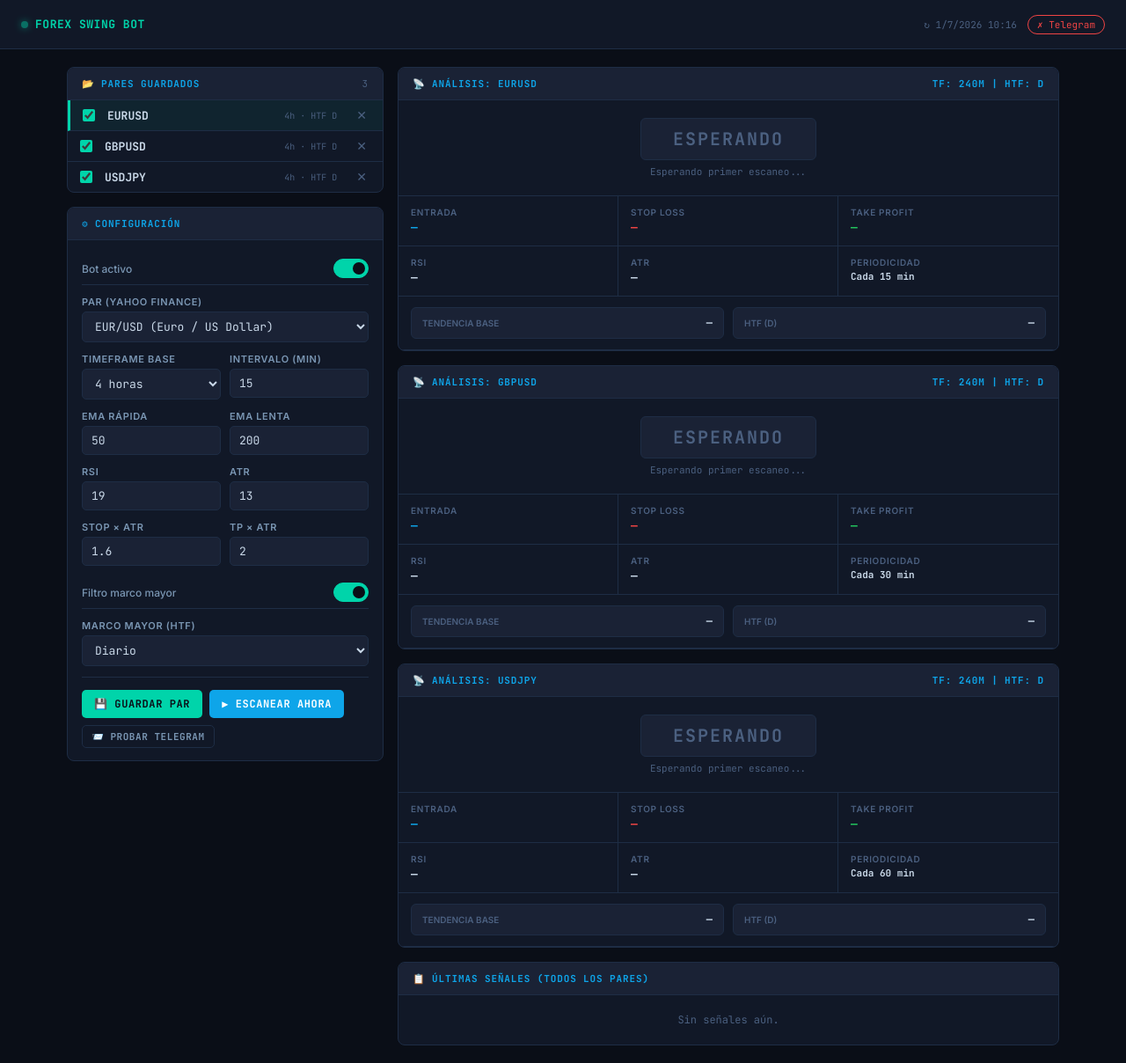
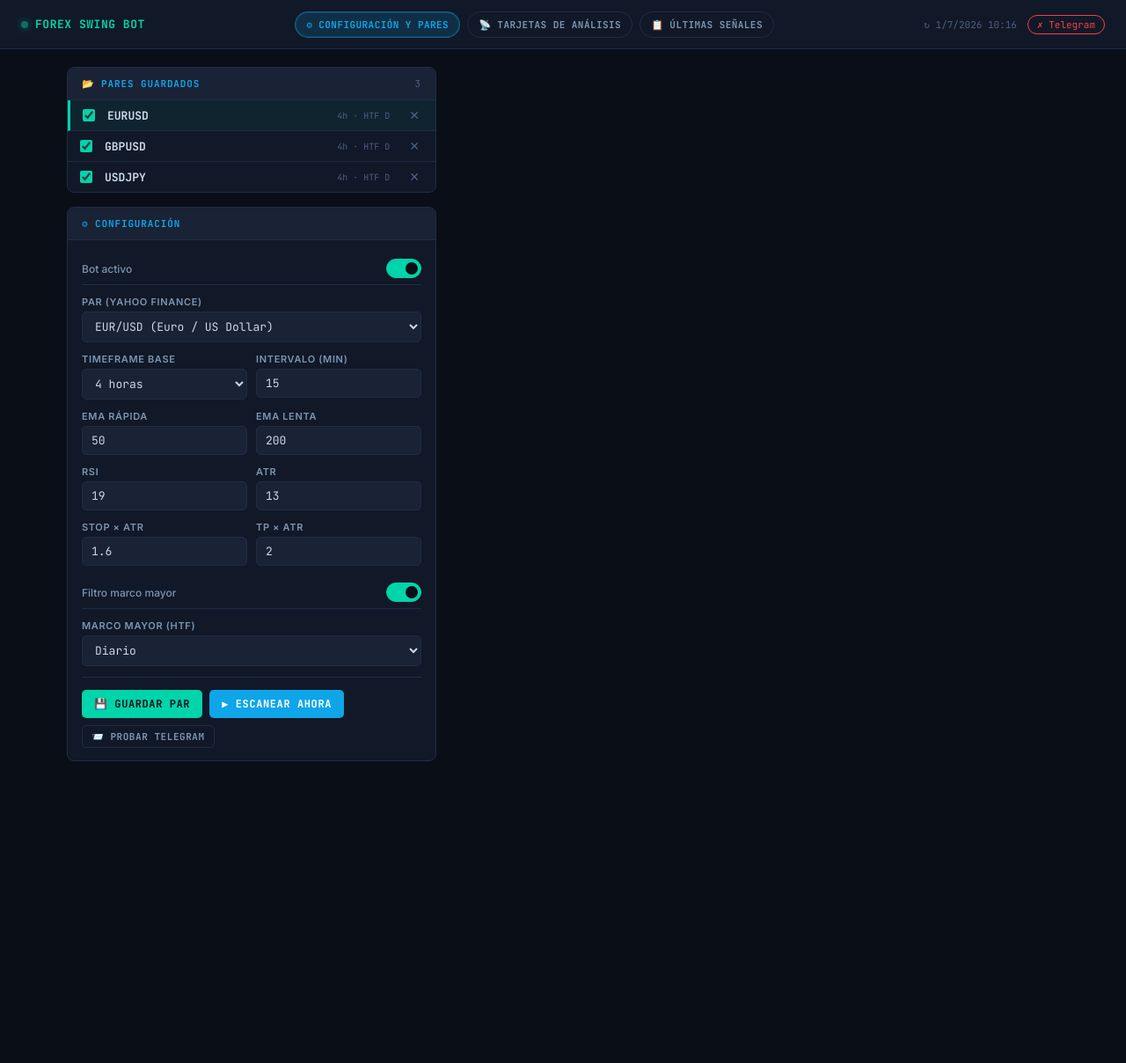
Before and after one commit to ceciliofdz/eurusd_bot, a Flask app: page / in a window 1280 px wide. Shown: the whole page at 88% size. After the commit the page ends 865 px from the top, so only its background shows below. Run offline with Flask 3, Linux system fonts and the light colour scheme.

Commit message:
División del front en 3 pestañas

```diff
--- a/frontend/index.html
+++ b/frontend/index.html
@@ -11,6 +11,11 @@
 
 <header>
   <div class="logo">FOREX SWING BOT</div>
+  <nav class="tabs" aria-label="Pestañas de la interfaz">
+    <button class="tab-btn active" data-tab="config">⚙ Configuración y pares</button>
+    <button class="tab-btn" data-tab="analysis">📡 Tarjetas de análisis</button>
+    <button class="tab-btn" data-tab="signals">📋 Últimas señales</button>
+  </nav>
   <div class="header-right">
     <span id="last-check">—</span>
     <span id="telegram-status" class="badge-telegram error">Telegram</span>
@@ -18,11 +23,8 @@
 </header>
 
 <main>
-
-  <!-- ── Columna izquierda ── -->
+  <section id="tab-config" class="tab-panel active">
     <div class="left-col">
-
-    <!-- Perfiles guardados -->
       <div class="card">
         <div class="card-header">
           <span>📂 Pares guardados</span>
@@ -33,11 +35,9 @@
         </div>
       </div>
 
-    <!-- Configuración -->
       <div class="card">
         <div class="card-header">⚙ Configuración</div>
         <div class="card-body">
-
           <div class="toggle-row">
             <span class="toggle-label">Bot activo</span>
             <label class="toggle">
@@ -49,7 +49,6 @@
           <div class="field">
             <label>Par (Yahoo Finance)</label>
             <select id="symbol">
-            <!-- Forex -->
               <optgroup label="Forex">
                 <option value="EURUSD=X">EUR/USD (Euro / US Dollar)</option>
                 <option value="GBPUSD=X">GBP/USD (British Pound / US Dollar)</option>
@@ -63,7 +62,6 @@
                 <option value="AUDJPY=X">AUD/JPY (Australian Dollar / Japanese Yen)</option>
                 <option value="NZDUSD=X">NZD/USD (New Zealand Dollar / US Dollar)</option>
               </optgroup>
-            <!-- Crypto -->
               <optgroup label="Criptomonedas">
                 <option value="BTC-USD">BTC/USD (Bitcoin)</option>
                 <option value="ETH-USD">ETH/USD (Ethereum)</option>
@@ -71,7 +69,6 @@
                 <option value="BNB-USD">BNB/USD (Binance Coin)</option>
                 <option value="XRP-USD">XRP/USD (Ripple)</option>
               </optgroup>
-            <!-- Índices -->
               <optgroup label="Índices">
                 <option value="^GSPC">S&P 500 (^GSPC)</option>
                 <option value="^IXIC">NASDAQ (^IXIC)</option>
@@ -158,31 +155,32 @@
 
           <div class="btn-row">
             <button class="btn btn-primary" onclick="saveConfig()">💾 Guardar par</button>
-          <button class="btn btn-scan"    onclick="scanNow()">▶ Escanear ahora</button>
+            <button class="btn btn-scan" onclick="scanNow()">▶ Escanear ahora</button>
           </div>
           <div class="btn-row" style="margin-top:8px">
             <button class="btn btn-test" onclick="testTelegram()">📨 Probar Telegram</button>
           </div>
-
         </div>
       </div>
     </div>
+  </section>
 
-  <!-- ── Columna derecha ── -->
+  <section id="tab-analysis" class="tab-panel">
     <div class="right-col">
+      <div id="signals-container" style="display:flex; flex-direction:column; gap:16px;"></div>
+    </div>
+  </section>
 
-    <!-- Señales de los pares analizados -->
-    <div id="signals-container" style="display: flex; flex-direction: column; gap: 16px;"></div>
-
-    <!-- Historial -->
+  <section id="tab-signals" class="tab-panel">
+    <div class="right-col">
       <div class="card">
         <div class="card-header">📋 Últimas señales (todos los pares)</div>
         <div id="log-container">
           <div class="empty-log">Sin señales aún.</div>
         </div>
       </div>
-
     </div>
+  </section>
 </main>
 
 <div id="toast"></div>
--- a/frontend/static/app.js
+++ b/frontend/static/app.js
@@ -342,8 +342,24 @@ async function testTelegram() {
   } catch(e) { toast('✗ Error de red', 'err'); }
 }
 
+function switchTab(tabName) {
+  document.querySelectorAll('.tab-btn').forEach(btn => {
+    btn.classList.toggle('active', btn.dataset.tab === tabName);
+  });
+
+  document.querySelectorAll('.tab-panel').forEach(panel => {
+    panel.classList.toggle('active', panel.id === `tab-${tabName}`);
+  });
+}
+
 // Arranque
 setSymbolValue(activeSymbol);
+
+document.querySelectorAll('.tab-btn').forEach(btn => {
+  btn.addEventListener('click', () => switchTab(btn.dataset.tab));
+});
+
+switchTab('config');
 
 document.getElementById('symbol').addEventListener('change', function(e) {
   if (this.value === '__custom__') {
--- a/frontend/static/styles.css
+++ b/frontend/static/styles.css
@@ -25,11 +25,41 @@
     background: var(--bg2);
     border-bottom: 1px solid var(--border);
     padding: 0 24px;
-    height: 56px;
+    min-height: 56px;
     display: flex;
     align-items: center;
     justify-content: space-between;
+    gap: 16px;
     position: sticky; top: 0; z-index: 100;
+  }
+  .tabs {
+    display: flex;
+    align-items: center;
+    gap: 8px;
+    flex-wrap: wrap;
+    justify-content: center;
+    flex: 1;
+  }
+  .tab-btn {
+    border: 1px solid var(--border);
+    background: transparent;
+    color: var(--text2);
+    padding: 7px 12px;
+    border-radius: 999px;
+    font-family: var(--mono);
+    font-size: 11px;
+    font-weight: 700;
+    cursor: pointer;
+    transition: all .15s ease;
+    text-transform: uppercase;
+    letter-spacing: .04em;
+  }
+  .tab-btn:hover { color: var(--text); border-color: var(--accent2); }
+  .tab-btn.active {
+    background: rgba(14,165,233,.16);
+    color: var(--accent2);
+    border-color: rgba(14,165,233,.45);
+    box-shadow: inset 0 0 0 1px rgba(14,165,233,.2);
   }
   .logo {
     font-family: var(--mono); font-size: 13px; font-weight: 700;
@@ -55,11 +85,16 @@
   main {
     max-width: 1160px; margin: 0 auto;
     padding: 20px 16px;
-    display: grid;
-    grid-template-columns: 360px 1fr;
-    gap: 16px; align-items: start;
   }
-  @media(max-width:800px){ main { grid-template-columns: 1fr; } }
+  .tab-panel { display: none; }
+  .tab-panel.active { display: block; }
+  .left-col, .right-col {
+    display: flex;
+    flex-direction: column;
+    gap: 16px;
+  }
+  .left-col { max-width: 420px; }
+  @media(max-width:800px){ .left-col { max-width: none; } }
 
   /* ── Cards ── */
   .card { background: var(--bg2); border: 1px solid var(--border); border-radius: 8px; overflow: hidden; }
```
Lines whose indentation alone changed are shown as unchanged.
